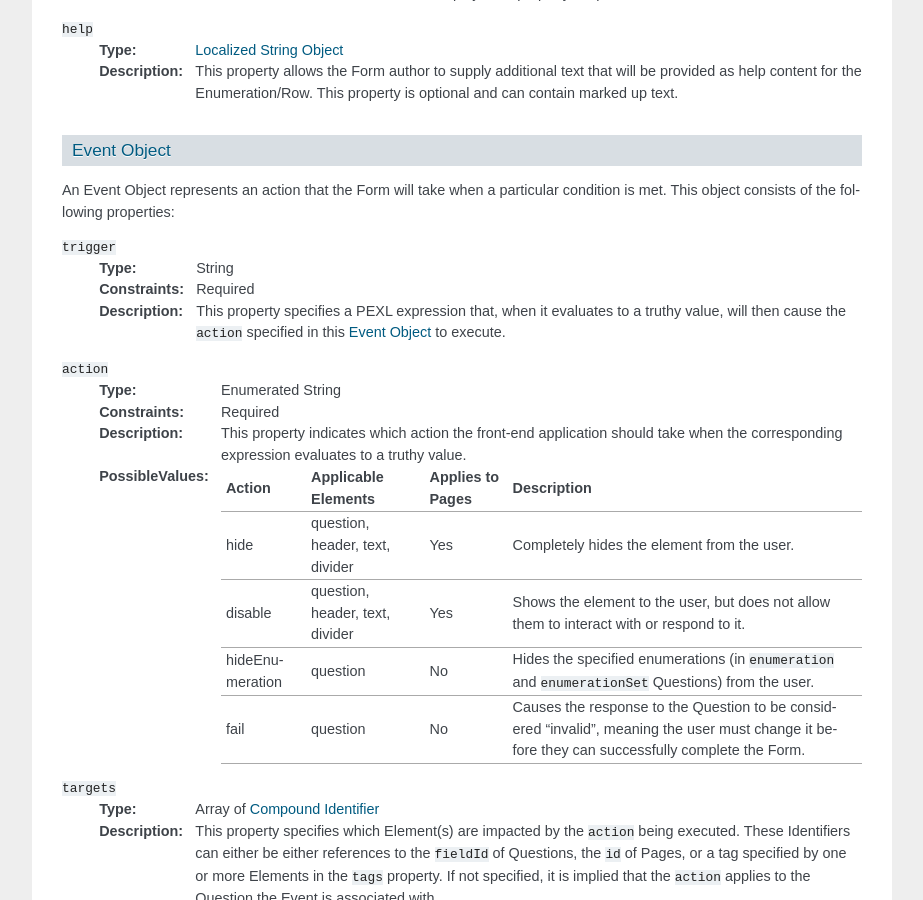
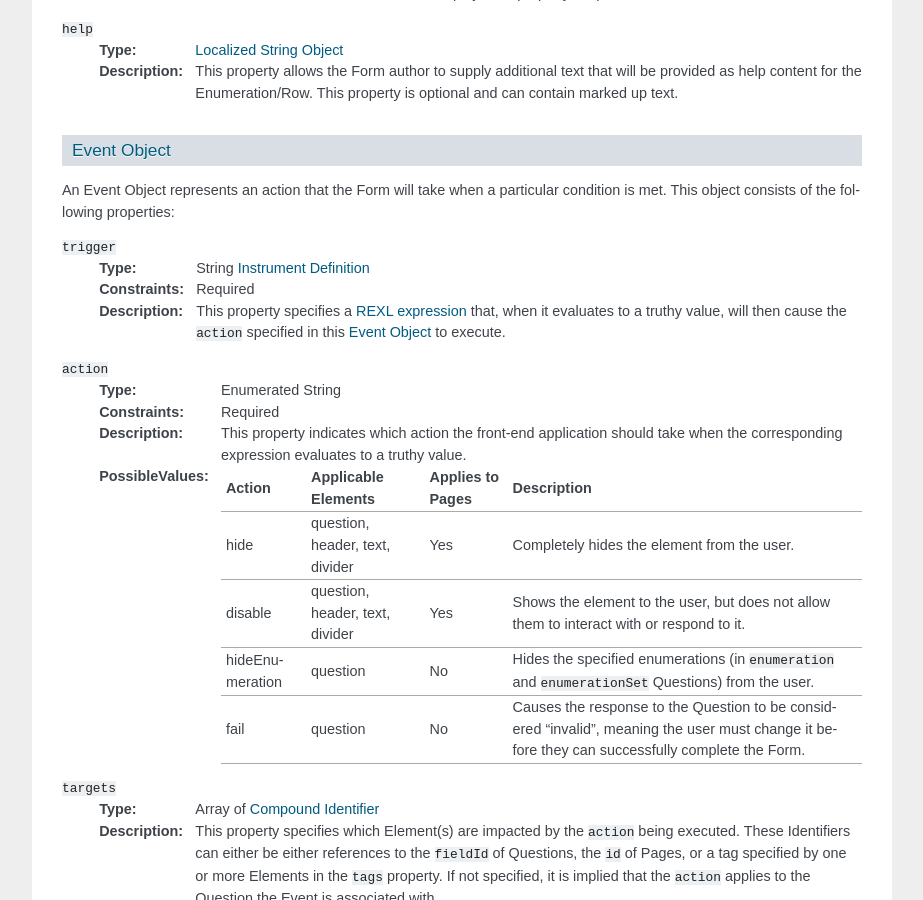
Before and after one commit to prometheusresearch/rios, a Sphinx documentation site: the page built from docs/source/web_form_specification.rst, in a window 1280 px wide and 900 px high, scrolled down 4808 px. Shown: the whole window, without its empty margins (198-1121 px from the left). Built offline with Sphinx 7.4.7, drawn with Linux system fonts in a browser that asks for light colours.

Commit message:
Added stub document for REXL

```diff
--- a/docs/source/index.rst
+++ b/docs/source/index.rst
@@ -27,6 +27,7 @@
    assessment_specification
    web_form_specification
    sms_interaction_specification
+   rexl_specification
 
 
 Examples
--- a/docs/source/web_form_specification.rst
+++ b/docs/source/web_form_specification.rst
@@ -279,11 +279,11 @@
 particular condition is met. This object consists of the following properties:
 
 ``trigger``
-    :Type: String
+    :Type: String   :doc:`Instrument Definition </instrument_specification>`
     :Constraints: Required
-    :Description: This property specifies a PEXL expression that, when
-                  it evaluates to a truthy value, will then cause the ``action``
-                  specified in this `Event Object`_ to execute.
+    :Description: This property specifies a :doc:`REXL expression </rexl_specification>`
+                  that, when it evaluates to a truthy value, will then cause
+                  the ``action`` specified in this `Event Object`_ to execute.
 
 ``action``
     :Type: Enumerated String
```
Also changed, not shown: docs/source/rexl_specification.rst (added, +18 -0 lines).
